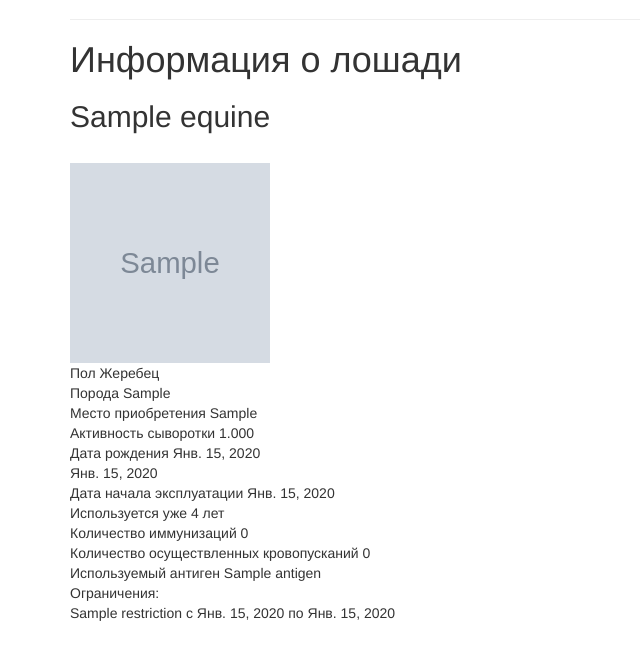
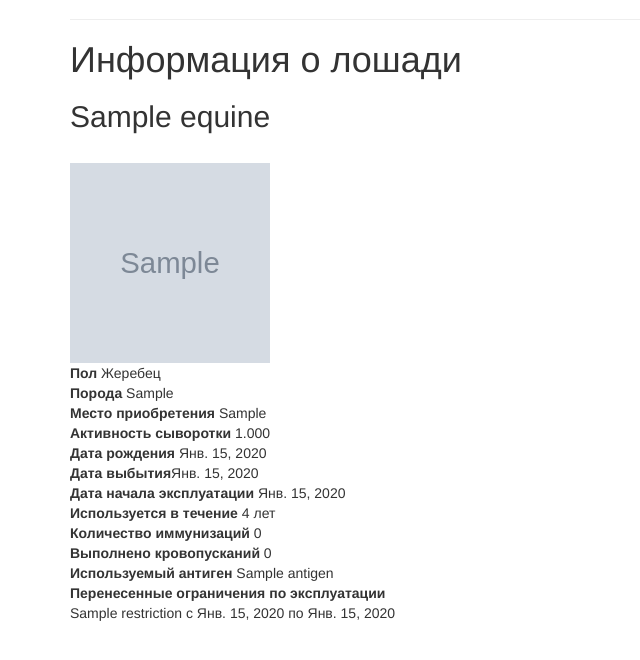
Before and after one commit to svgen83/horse_producent_base, a Django app: page /horse/1/ in a window 1280 px wide. Shown: the part 101-761 px from the top of the page, without its empty margins (0-640 px from the left). Run offline with Django 3.2, Linux system fonts and the light colour scheme; tables that the repository leaves empty hold one stand-in row (values such as "Sample post"); grey boxes marked "Sample" are stand-in pictures; parts of the project's set-up code (start-up, migrations or seed data) failed here and were passed over; some libraries are stand-ins or nearby versions.

Commit message:
исправлены шаблоны

```diff
--- a/horse_p/templates/calendar.html
+++ b/horse_p/templates/calendar.html
@@ -11,17 +11,17 @@
                     <th class="table-element">Дата манипуляции</th>
                     <th class="table-element">Группа</th>
                     <th class="table-element">Манипуляция</th>
-										<th class="table-element">Объем</th
+					<th class="table-element">Количество</th
                     </tr>
                 </thead>
                 <tbody>
                     {% for date in dates %}
                     <tr>
                         <td class="table-element">{{ forloop.counter }}</td>
-                            <td class="table-element"><strong>{{ date.date_manipulation }}</strong></td>
+                        <td class="table-element"><strong>{{ date.date_manipulation }}</strong></td>
                         <td class="table-element">{{ date.groups }}</td>
                         <td class="table-element">{{ date.manipulations }}</td>
-												<td class="table-element">{{ date.manipulations.volume}}</td>
+						<td class="table-element">{{ date.manipulations.volume}}</td>
                     </tr>
                     {% endfor %}
                 </tbody>
--- a/horse_p/templates/horse.html
+++ b/horse_p/templates/horse.html
@@ -7,30 +7,30 @@
 				<h1>Информация о лошади</h1>
     <p>
        <h2>{{ horse.title }} </h2><br>
-			 {% if horse.image %}
+			{% if horse.image %}
 			 		<img src="{{horse.image.url}}" style="height:200px; width:200px"> <br>
-				{%else%}
-			изображение отсутствует <br>
-			 {% endif %}
-       Пол {{ horse.get_sex_display }}<br>
-       Порода {{ horse.breed }}<br>
-       Место приобретения {{ horse.purchase_place  }}<br>
-       Активность сыворотки {{ horse.serum_activity }}<br>
-       Дата рождения {{ horse.date_of_birth }} <br>
+			  {%else%}
+			  <strong>Изображение отсутствует</strong> <br>
+			{% endif %}
+		<strong>Пол</strong> {{ horse.get_sex_display }}<br>
+        <strong>Порода</strong> {{ horse.breed }}<br>
+        <strong>Место приобретения</strong> {{ horse.purchase_place  }}<br>
+		<strong>Активность сыворотки</strong> {{ horse.serum_activity }}<br>
+        <strong>Дата рождения</strong> {{ horse.date_of_birth }} <br>
 	   {%if horse.date_of_death%}
-         {{ horse.date_of_death }} <br>
+	   <strong>Дата выбытия</strong>{{ horse.date_of_death }} <br>
 		{%else%}
 			В настоящий момент используется <br>
 		{%endif%}
-		    Дата начала эксплуатации {{ horse.commissioning_date }} <br>
-			Используется уже  {{ commissioning_duratuon }} лет <br>
-			Количество иммунизаций {{ immunisation_count }} <br>
-			Количество осуществленных кровопусканий {{ bloodlets_count}}<br>
-			Используемый антиген {{ antigen_type }} <br>
+		<strong>Дата начала эксплуатации</strong> {{ horse.commissioning_date }} <br>
+		<strong>Используется в течение </strong>  {{ commissioning_duratuon }} лет <br>
+		<strong>Количество иммунизаций</strong> {{ immunisation_count }} <br>
+		<strong>Выполнено кровопусканий</strong> {{ bloodlets_count}}<br>
+		<strong>Используемый антиген</strong> {{ antigen_type }} <br>
 		{% if restrictions%}
 		  {% for restriction in restrictions %}
-		   Ограничения:<br>
-		    {{ restriction.title }} с {{ restriction.begin_restriction }} по {{ restriction.end_restriction }}  <br>
+		  <strong>Перенесенные ограничения по эксплуатации</strong> <br>
+		    {{ restriction.title }} с {{ restriction.begin_restriction }} по {{ restriction.end_restriction }} <br>
 		  {% endfor %}
 		{% endif %}
 
--- a/horse_p/templates/index.html
+++ b/horse_p/templates/index.html
@@ -31,7 +31,7 @@
                         <td class="table-element"><a href = "{% url 'horse' id=equine.id %}"><strong>{{ equine.title }}</strong></a></td>
                         <td class="table-element">{{ equine.date_of_birth }}</td>
                         <td class="table-element">{{ equine.commissioning_date }}</td>
-												<td class="table-element"> <a href = "{% url 'group' title=equine.lab_group %}"> {{ equine.lab_group }}</td>
+						<td class="table-element"> <a href = "{% url 'group' title=equine.lab_group %}"> {{ equine.lab_group }}</td>
                     </tr>
                     {% endfor %}
                 </tbody>
--- a/horse_p/templates/statistics.html
+++ b/horse_p/templates/statistics.html
@@ -24,8 +24,8 @@
                     <th class="table-element">Месяц</th>
                     <th class="table-element">Количество иммунизаций</th>
                     <th class="table-element">Количество кровопусканий</th>
-										<th class="table-element">Объем антигена, мл</th>
-										<th class="table-element">Объем крови, л</th>
+										<th class="table-element">Количество антигена</th>
+										<th class="table-element">Объем крови</th>
                     </tr>
                 </thead>
                 <tbody>
```
Also changed, not shown: horse_p/templates/group.html (+7 -7 lines).
